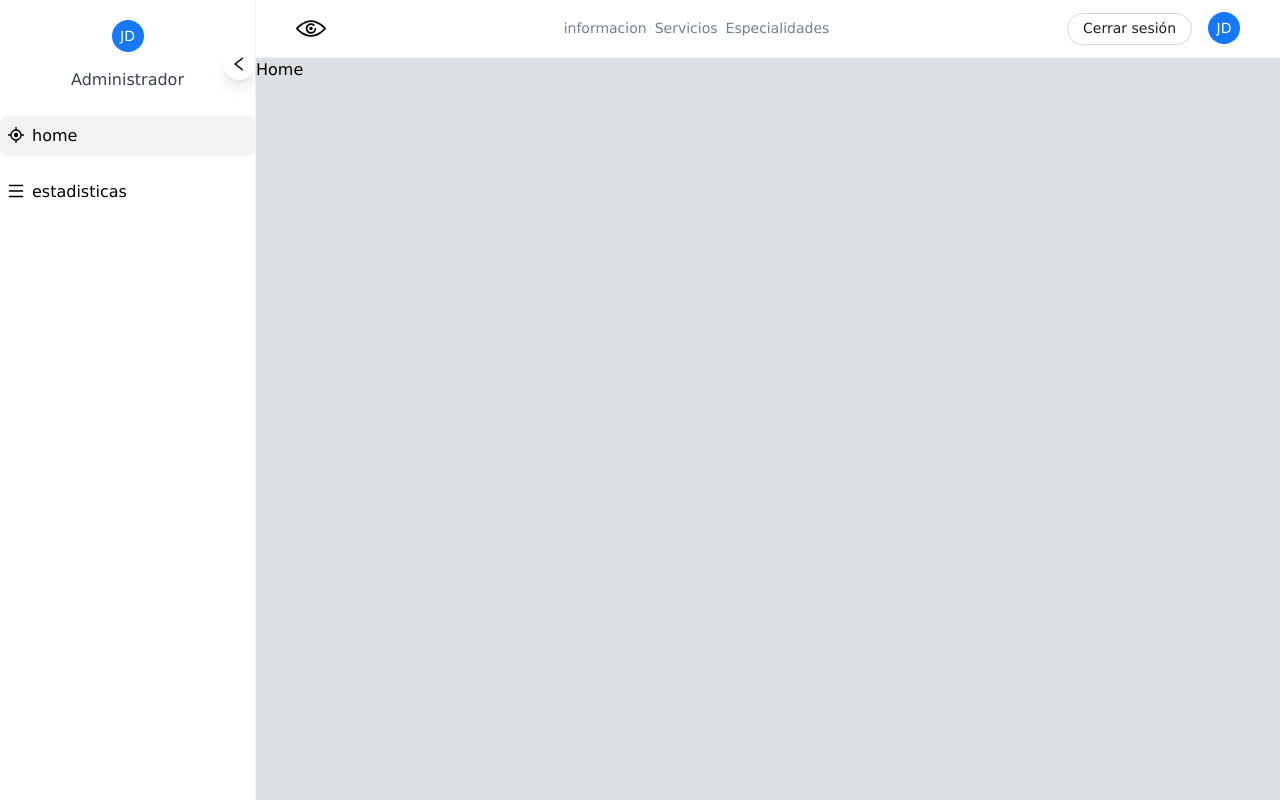
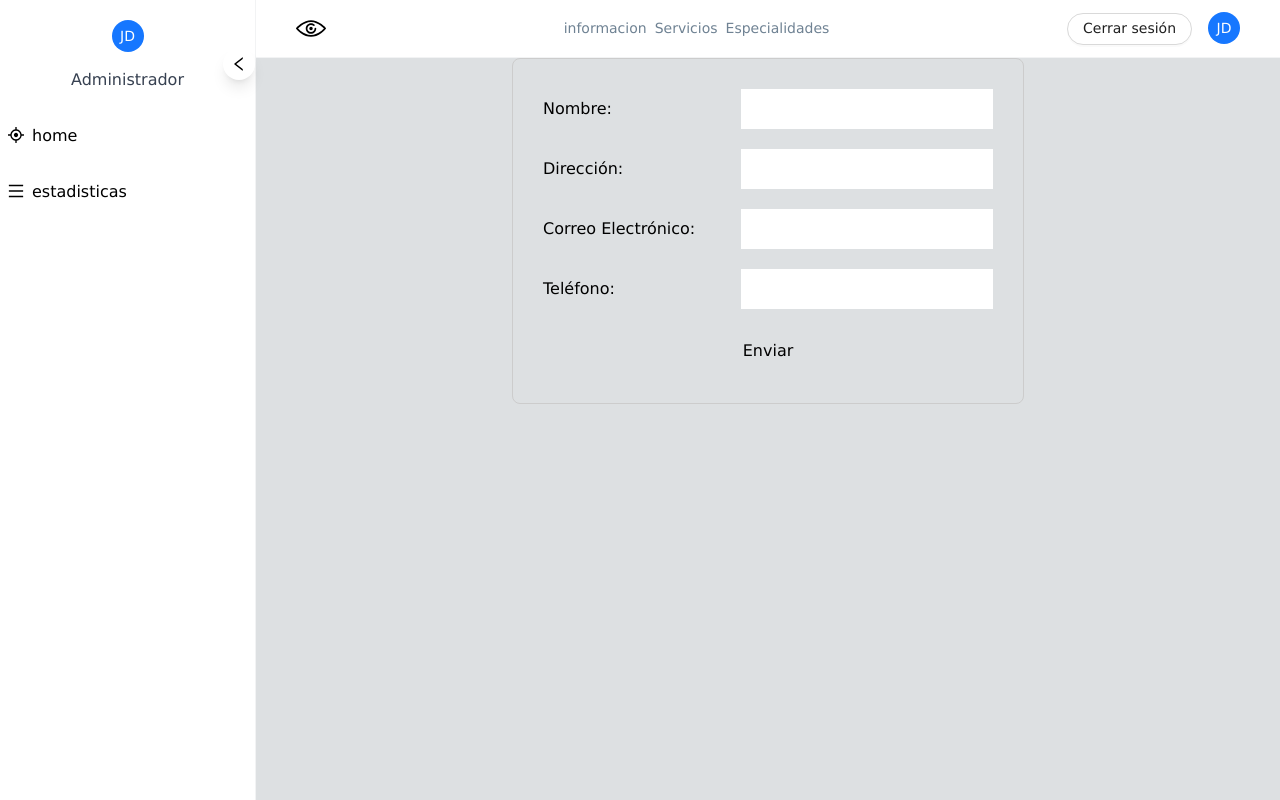
Before and after one commit to SalethxJhoselin/Clinica-Oftalmologica, a React (Vite) app: page /usuarios in a window 1280 px wide. Before the commit this address led to /home. Built offline with nearby package versions, Linux system fonts and the light colour scheme; sample sign-in values are in the browser's storage.

Commit message:
cambios en view

```diff
--- /dev/null
+++ b/src/components/views/atencionesMedicas/Usuarios.jsx
@@ -0,0 +1,52 @@
+import React from 'react';
+import '../estilos/Usuario.css';
+
+function Usuarios() {
+  return (
+    <form className="user-form">
+      <table className="form-table">
+        <tbody>
+          <tr>
+            <td>
+              <label htmlFor="nombre">Nombre:</label>
+            </td>
+            <td>
+              <input type="text" id="nombre" name="nombre" required />
+            </td>
+          </tr>
+          <tr>
+            <td>
+              <label htmlFor="direccion">Dirección:</label>
+            </td>
+            <td>
+              <input type="text" id="direccion" name="direccion" required />
+            </td>
+          </tr>
+          <tr>
+            <td>
+              <label htmlFor="correo">Correo Electrónico:</label>
+            </td>
+            <td>
+              <input type="email" id="correo" name="correo" required />
+            </td>
+          </tr>
+          <tr>
+            <td>
+              <label htmlFor="telefono">Teléfono:</label>
+            </td>
+            <td>
+              <input type="tel" id="telefono" name="telefono" required />
+            </td>
+          </tr>
+          <tr>
+            <td colSpan="2" className="submit-cell">
+              <button type="submit">Enviar</button>
+            </td>
+          </tr>
+        </tbody>
+      </table>
+    </form>
+  )
+}
+
+export default Usuarios
--- /dev/null
+++ b/src/components/views/estilos/Usuario.css
@@ -0,0 +1,32 @@
+.user-form {
+    width: 50%;
+    margin: 0 auto;
+    border: 1px solid #ccc;
+    padding: 20px;
+    border-radius: 8px;
+  }
+
+  .form-table {
+    width: 100%;
+    border-collapse: collapse;
+  }
+
+  .form-table td {
+    padding: 10px;
+  }
+
+  .form-table input {
+    width: 100%;
+    padding: 8px;
+    box-sizing: border-box;
+  }
+
+  .submit-cell {
+    text-align: center;
+    padding: 20px;
+  }
+
+  .submit-cell button {
+    padding: 10px 20px;
+    font-size: 16px;
+  }
--- a/src/routes/Routes.jsx
+++ b/src/routes/Routes.jsx
@@ -6,7 +6,7 @@ import Home from '../components/layout/Home';
 import ProtectedRoute from '../components/layout/ProtectedRoute';
 import Pagos from '../components/views/atencionesMedicas/Pagos';
 import { useAuth } from '../components/users/AuthContext';
-
+import Usuarios from '../components/views/atencionesMedicas/Usuarios';
 const MyRoutes = () => {
     const { isLoggedIn } = useAuth();
     return (
@@ -30,6 +30,7 @@ const MyRoutes = () => {
             <Route element={<ProtectedRoute />}>
                 <Route path="/home" element={<Home />} />
                 <Route path="/estadisticas" element={<Pagos />} />
+                <Route path="/usuarios" element={<Usuarios />} />
             </Route>
 
             {/* Ruta por defecto para redirigir a login si no coincide ninguna ruta */}
```
